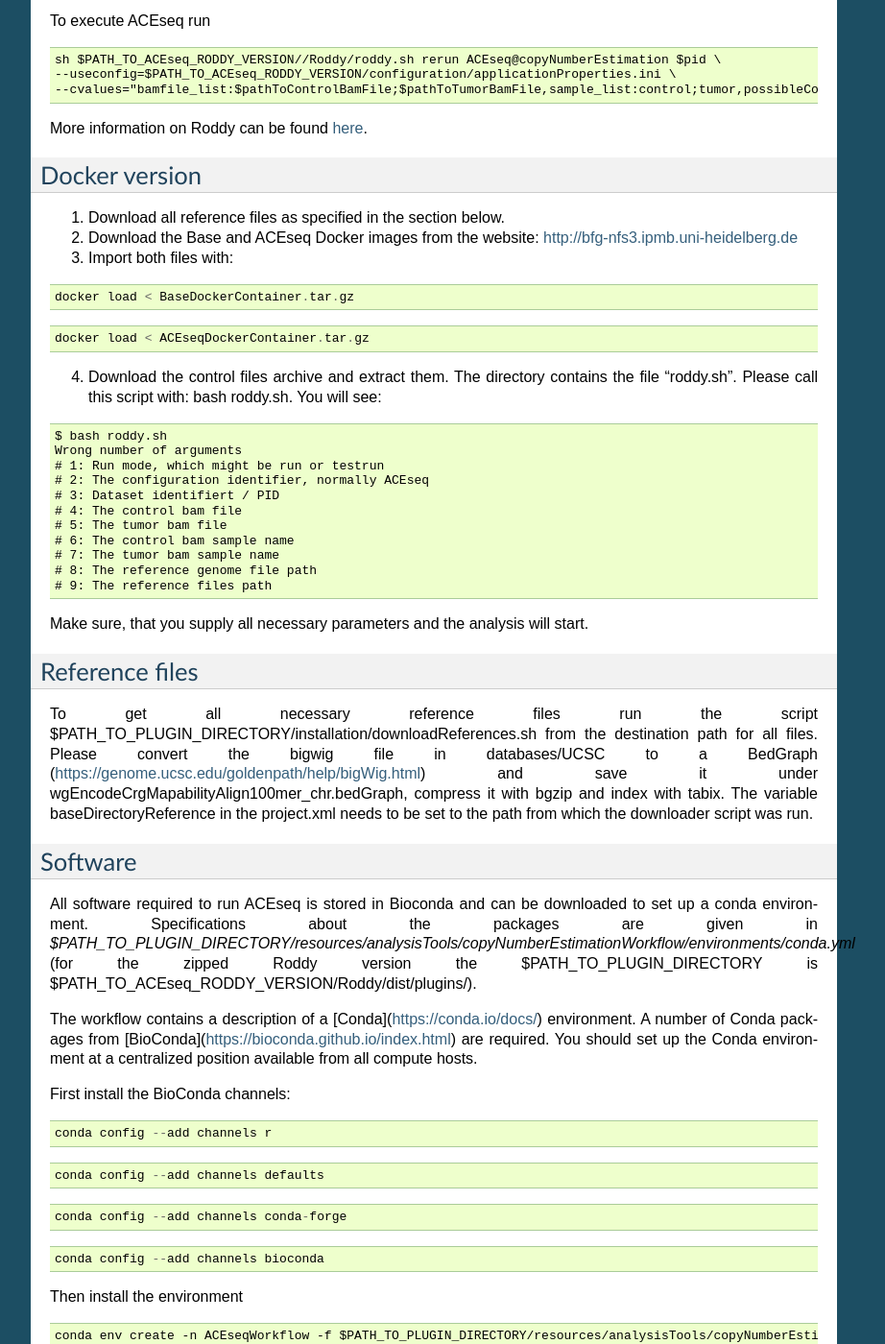
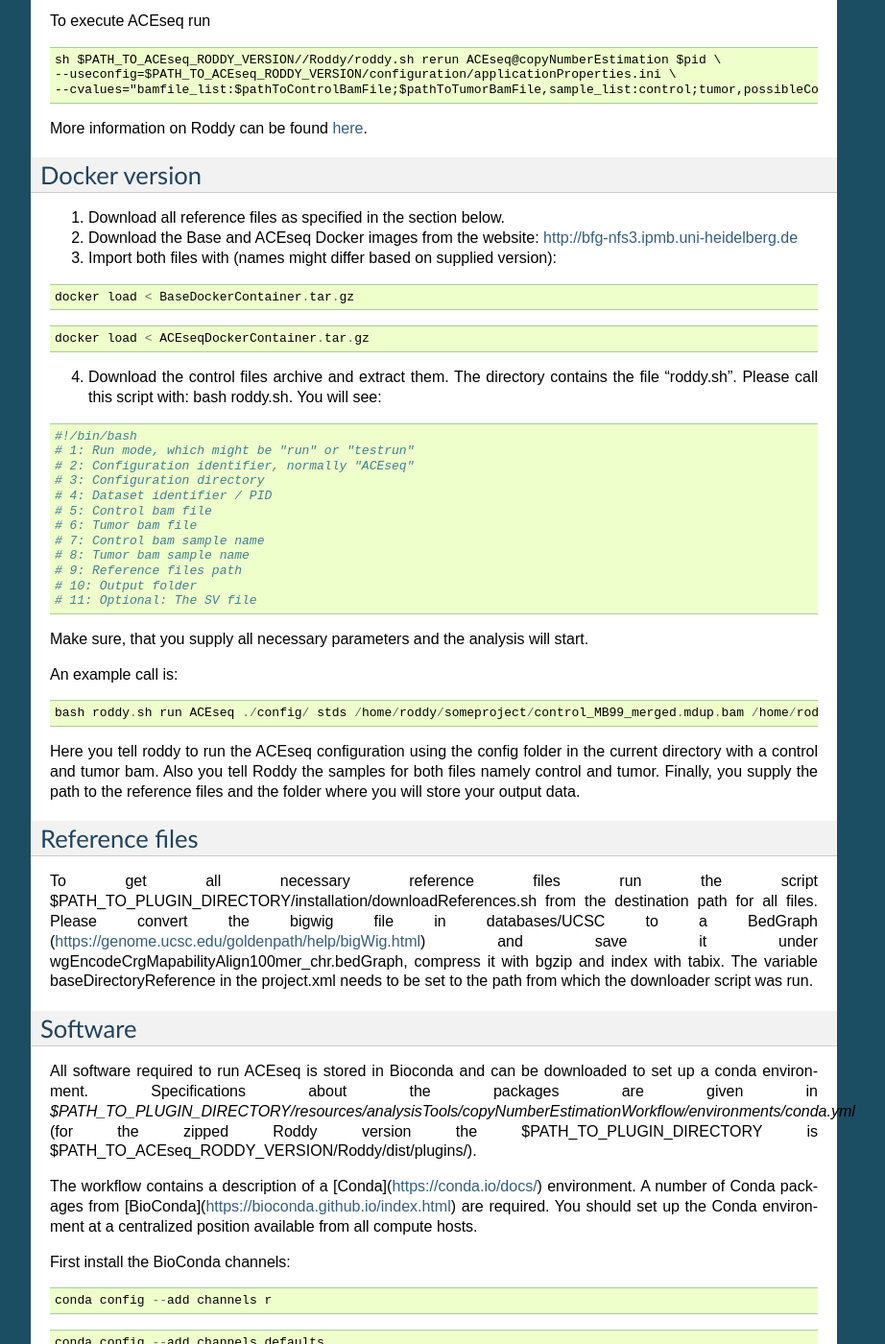
Before and after one commit to DKFZ-ODCF/ACEseqWorkflow, a Sphinx documentation site: the page built from documentation/source/installation.rst, in a window 1280 px wide and 1400 px high, scrolled down 1373 px. Shown: the whole window at 96% size, without its empty margins (198-1120 px from the left). Built offline with Sphinx 7.4.7, drawn with Linux system fonts in a browser that asks for light colours; formulas are drawn with MathJax 3; pages that are not in the unit, such as notebooks, are missing from menus.

Commit message:
Add example call for roddy docker

```diff
--- a/documentation/source/installation.rst
+++ b/documentation/source/installation.rst
@@ -86,7 +86,7 @@
 ^^^^^^^^^^^^^^^
 1. Download all reference files as specified in the section below.
 2. Download the Base and ACEseq Docker images from the website: http://bfg-nfs3.ipmb.uni-heidelberg.de
-3. Import both files with:
+3. Import both files with (names might differ based on supplied version):
 
 ::
 
@@ -100,19 +100,28 @@
 
 ::
 
-        $ bash roddy.sh
-        Wrong number of arguments
-        # 1: Run mode, which might be run or testrun
-        # 2: The configuration identifier, normally ACEseq
-        # 3: Dataset identifiert / PID
-        # 4: The control bam file
-        # 5: The tumor bam file
-        # 6: The control bam sample name
-        # 7: The tumor bam sample name
-        # 8: The reference genome file path
-        # 9: The reference files path
+        #!/bin/bash
+        # 1: Run mode, which might be "run" or "testrun"
+        # 2: Configuration identifier, normally "ACEseq"
+        # 3: Configuration directory
+        # 4: Dataset identifier / PID
+        # 5: Control bam file
+        # 6: Tumor bam file
+        # 7: Control bam sample name
+        # 8: Tumor bam sample name
+        # 9: Reference files path
+        # 10: Output folder
+        # 11: Optional: The SV file
 
 Make sure, that you supply all necessary parameters and the analysis will start.
+
+An example call is:
+
+::
+
+        bash roddy.sh run ACEseq ./config/ stds /home/roddy/someproject/control_MB99_merged.mdup.bam /home/roddy/someproject/tumor_MB99_merged.mdup.bam control tumor /icgc/ngs_share/assemblies/hg19_GRCh37_1000genomes ./output
+
+Here you tell roddy to run the ACEseq configuration using the config folder in the current directory with a control and tumor bam. Also you tell Roddy the samples for both files namely control and tumor. Finally, you supply the path to the reference files and the folder where you will store your output data.
 
 Reference files
 ^^^^^^^^^^^^^^^^
```
